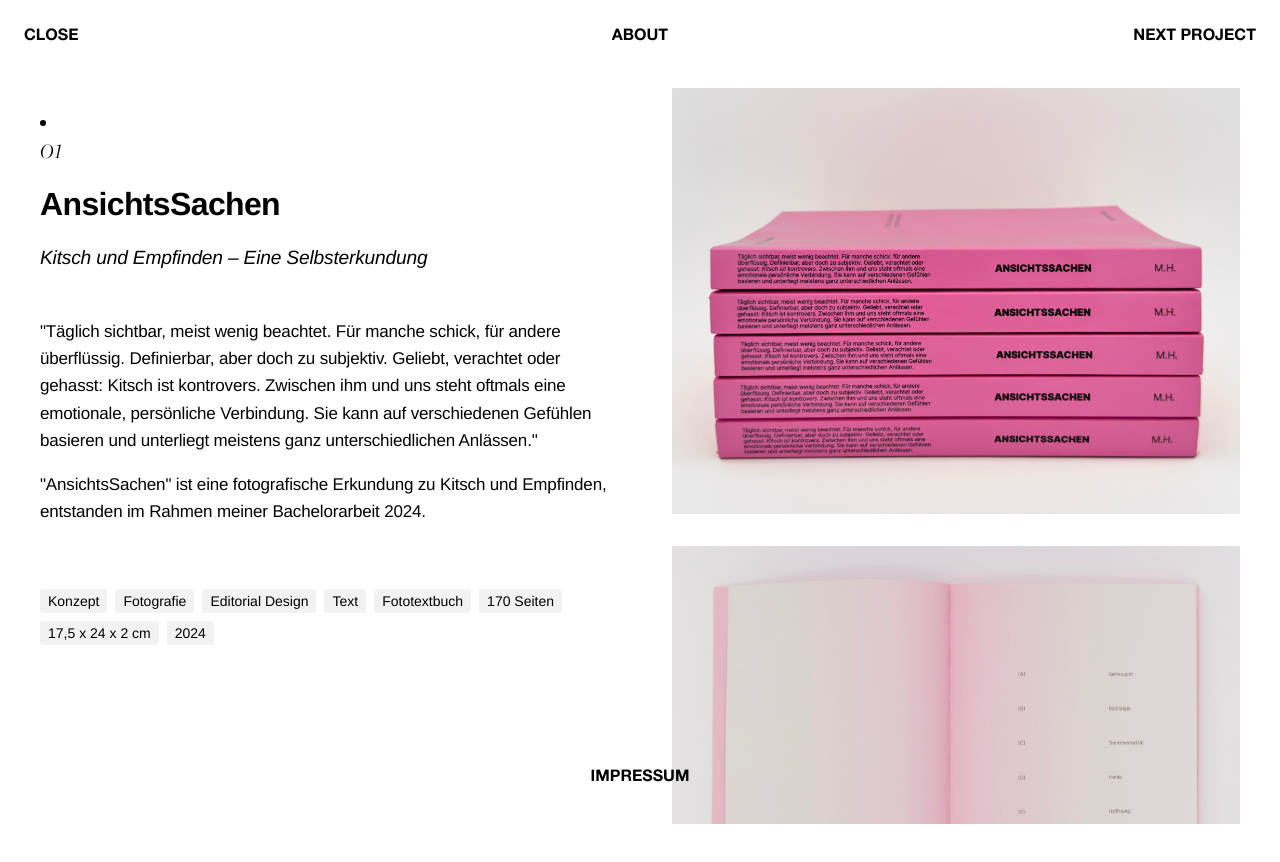
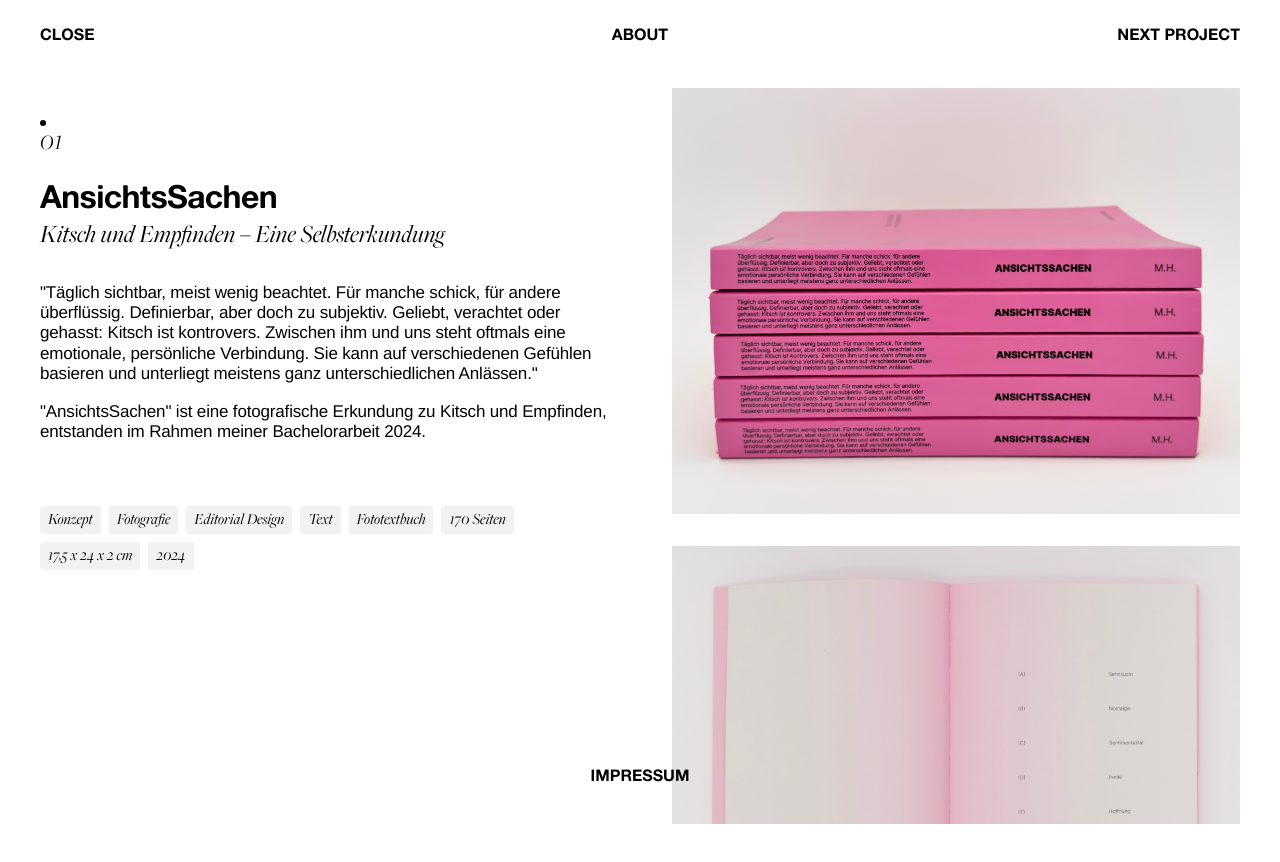
Before and after one commit to weird-trust/sis, a SvelteKit app: page /project/1 in a window 1280 px wide. Shown: the top 862 px of the page. Built offline with nearby package versions, Linux system fonts and the light colour scheme.

Commit message:
feat: add content to system

```diff
--- a/src/lib/MovingNumbers.svelte
+++ b/src/lib/MovingNumbers.svelte
@@ -163,7 +163,7 @@
 		height: 40vh;
 		background-size: cover;
 		background-position: center;
-		opacity: 0.9;
+		opacity: 0.5;
 		z-index: 0;
 		transition: opacity 0.3s ease;
 	}
--- a/src/routes/project/[id]/+page.svelte
+++ b/src/routes/project/[id]/+page.svelte
@@ -201,7 +201,7 @@
 		padding: 0;
 		position: absolute;
 		top: 1rem;
-		left: 1rem;
+		left: 2rem;
 		z-index: 20;
 		font-family: 'alteHaas', 'Arial', sans-serif;
 		text-transform: uppercase;
@@ -213,7 +213,7 @@
 		font-family: 'Freight', serif;
 		font-style: italic;
 		font-weight: normal;
-		padding-top: 15px;
+		padding-top: 6px;
 	}
 
 	.project-number::before {
@@ -230,22 +230,23 @@
 	.project-title {
 		font-size: 2rem;
 		margin: 0;
-		font-family: 'Helvetica', 'Arial', sans-serif;
+		font-family: 'AlteHaas', 'Arial', sans-serif;
 		letter-spacing: -0.02em;
 	}
 
 	.project-subtitle {
-		font-size: 1.2rem;
-		margin: 0.5rem 0 1rem;
-		font-family: 'Helvetica', 'Arial', sans-serif;
-		letter-spacing: -0.01em;
+		font-size: 1.6rem;
+		margin: -0.5rem 0 0rem;
+		line-height: 1;
+		font-family: 'FreightBook', 'Arial', sans-serif;
+		/* letter-spacing: -0.01em; */
 		font-weight: normal;
 		font-style: italic;
 	}
 
 	.project-description p {
 		font-size: 1.0625rem; /* 17px */
-		line-height: 1.6;
+		line-height: 1.2;
 		margin-bottom: 1rem;
 		font-family: 'Helvetica', 'Arial', sans-serif;
 		letter-spacing: -0.01em;
@@ -259,8 +260,8 @@
 	}
 
 	.detail-item {
-		font-family: 'Helvetica', 'Arial', sans-serif;
-		font-size: 0.875rem;
+		font-family: 'FreightBook', 'Arial', sans-serif;
+		font-size: 1rem;
 		background-color: #f2f2f2;
 		padding: 0.25rem 0.5rem;
 		border-radius: 3px;
@@ -327,7 +328,7 @@
 	.overlay p {
 		font-family: 'AlteHaas', 'Arial', sans-serif;
 		font-size: 1.0625rem; /* 17px */
-		line-height: 1.6;
+		line-height: 1.2;
 		margin-bottom: 1rem;
 	}
 
@@ -371,7 +372,7 @@
 
 		.back-button {
 			top: 0.75rem;
-			left: 0.75rem;
+			left: 2rem;
 			font-family: 'AlteHaas', 'Arial', sans-serif;
 		}
 	}
@@ -385,7 +386,7 @@
 		padding: 0;
 		position: absolute;
 		top: 1rem;
-		right: 1rem;
+		right: 2rem;
 		z-index: 20;
 		font-family: 'alteHaas', 'Arial', sans-serif;
 		text-transform: uppercase;
```
